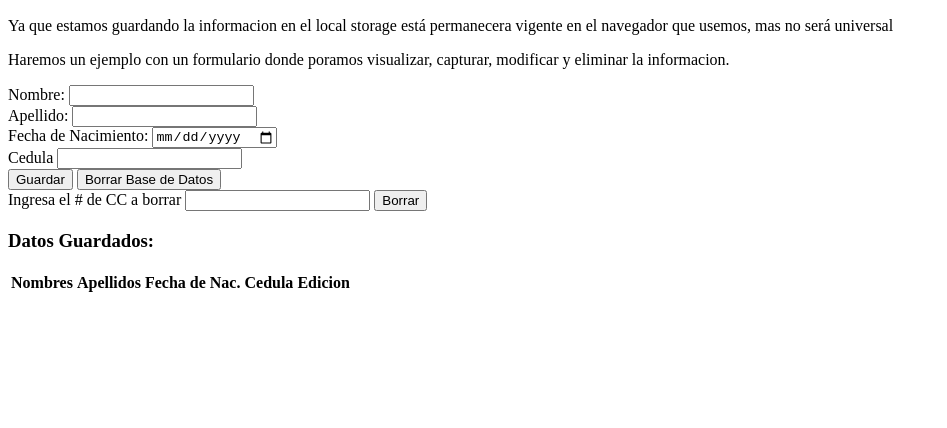
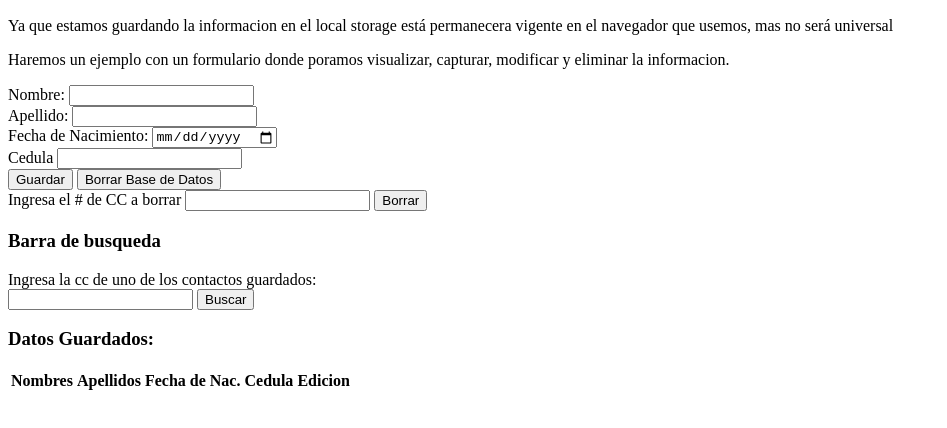
Before and after one commit to Hurlop/actividad_Arrays_JS, a plain HTML site: page index.html in a window 1280 px wide. Shown: the part 110-538 px from the top of the page, without its empty margins (0-947 px from the left). Drawn offline with Linux system fonts and the light colour scheme.

Commit message:
Se agrega la funcion de busqueda por cedula

```diff
--- a/index.html
+++ b/index.html
@@ -28,6 +28,12 @@
     <input type="numeric" id="borrarCedula">
     <button type="button" onclick="searchDelete()">Borrar</button>
     <section>
+        <h3>Barra de busqueda</h3>
+        <label for="searchBar">Ingresa la cc de uno de los contactos guardados:</label><br>
+        <input type="text" id="searchBar">
+        <button type="button" onclick="searchCc()">Buscar</button>
+    </section>
+    <section>
         <h3>Datos Guardados:</h3>
         <table>
             <thead>
--- a/scripts/script.js
+++ b/scripts/script.js
@@ -64,6 +64,21 @@ var save = function(){
     }
 
 }
+//Crearemos la funcion de barra de busqueda para mostrar por medio de un alert la info de una cc consultada
+var searchCc = function(){
+    var cedulaEntered = document.getElementById("searchBar").value
+    var position = data.findIndex((item) => item.cedula == cedulaEntered)
+    if(position != -1){
+        alert(  "La persona encontrada es: " + " " +
+                "Nombre: " + data[position].name + " " +
+                "Apellido: " + data[position].lastname + " " +
+                "Fecha de Nacimiento: " + data[position].dOB + " " +
+                "Cedula: " + data[position].cedula)
+    }
+    if(position == -1){
+        alert("No encontre ningun registro con la cedula ingresada.")
+    }
+}
 //Esta funcion nos permite borrar todos los datos alojados en el localStorage
 //Junto con los datos que tenemos en el array por nombre "data"
 var deleteData = function(){
```
